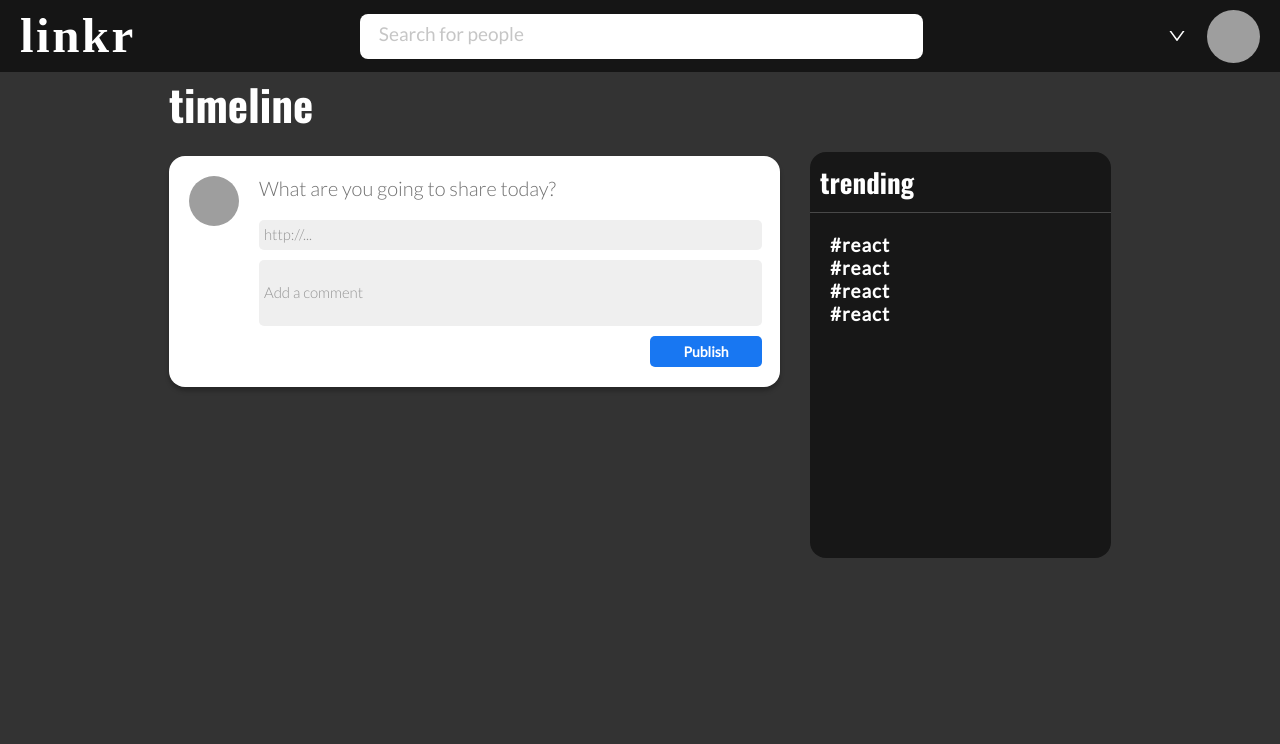
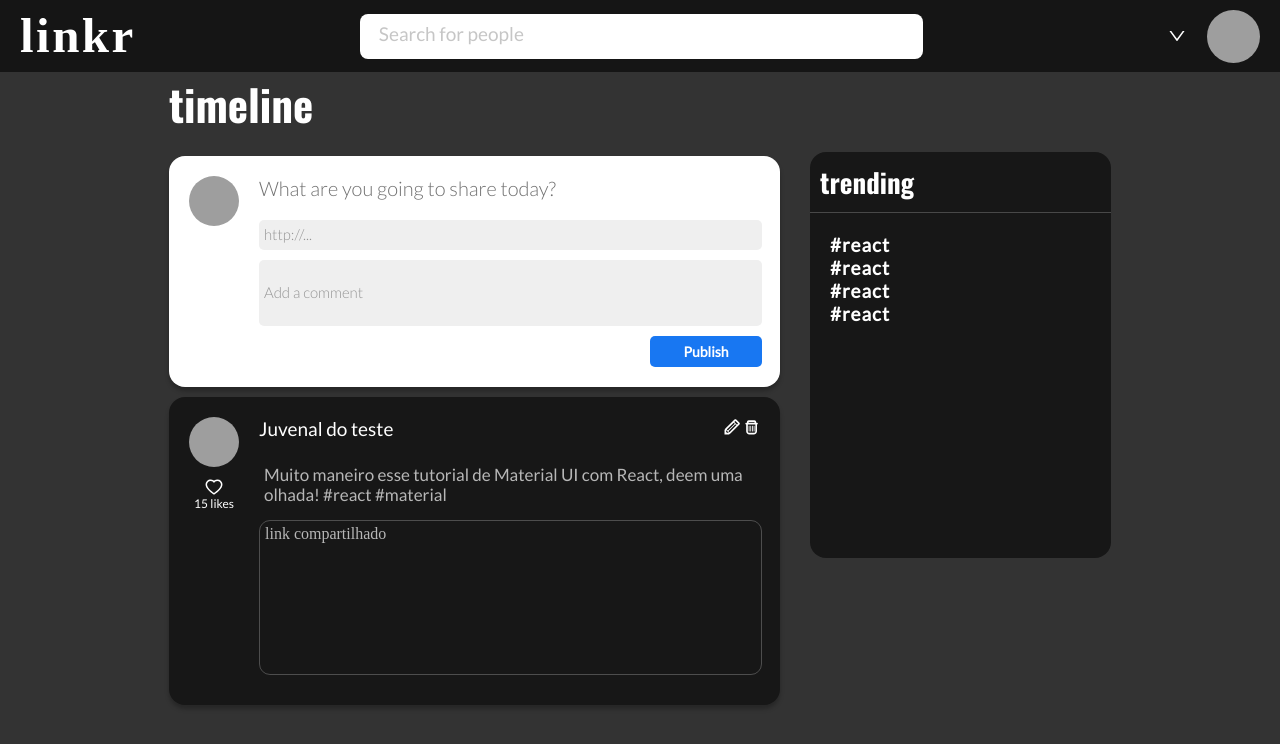
Before and after one commit to Vinicius-Pedroso/Linkr-FrontEnd, a React (Create React App) app: page /timeline in a window 1280 px wide. Shown: the top 744 px of the page. Built offline with nearby package versions, Linux system fonts and the light colour scheme; grey boxes are pictures that could not be loaded.

Commit message:
feat: layout incluido posts, TL finalizada

```diff
--- /dev/null
+++ b/src/components/Posts.js
@@ -0,0 +1,121 @@
+import teste from "../assets/img.jpg";
+import styled from "styled-components";
+import { AiOutlineHeart } from "react-icons/ai";
+import { TiPencil, TiTrash } from "react-icons/ti";
+
+export default function Posts() {
+  return (
+    <ContainerPost>
+      <ContainerLikes>
+        <UserImage src={teste} />
+        <AiOutlineHeart
+          size={20}
+          style={{ color: "#ffffff", marginRight: "20px" }}
+        />
+        <p>15 likes</p>
+      </ContainerLikes>
+      <Container>
+        <div>
+          <UserName>Juvenal do teste</UserName>
+          <Icons>
+            <TiPencil
+            size={20}
+            style={{ color: "#ffffff" }}
+            />
+            <TiTrash
+            size={20}
+            style={{ color: "#ffffff" }}
+            />
+          </Icons>
+        </div>
+        <Comment>
+          Muito maneiro esse tutorial de Material UI com React, deem uma olhada!
+          #react #material
+        </Comment>
+        <ShareLink>link compartilhado</ShareLink>
+      </Container>
+    </ContainerPost>
+  );
+}
+
+const ContainerPost = styled.div`
+  width: 611px;
+  display: flex;
+  flex-direction: row;
+  align-items: center;
+  background-color: #171717;
+  border-radius: 16px;
+  padding: 20px;
+  box-shadow: 0px 4px 4px rgba(0, 0, 0, 0.25);
+  margin: 10px 0 10px 0;
+`;
+
+const ContainerLikes = styled.div`
+  display: flex;
+  flex-direction: column;
+  align-items: center;
+  align-self: flex-start;
+
+  p {
+    font-family: "Lato";
+    font-style: normal;
+    font-weight: 400;
+    font-size: 12px;
+    line-height: 13px;
+    color: #ffffff;
+    margin-right: 20px;
+  }
+`;
+
+const UserImage = styled.img`
+  width: 50px;
+  height: 50px;
+  border-radius: 50%;
+  margin: 0 20px 10px 0;
+`;
+
+const Container = styled.div`
+  display: flex;
+  flex-direction: column;
+
+  div {
+    display: flex;
+    justify-content: space-between;
+  }
+`;
+
+const Icons = styled.div``;
+
+const UserName = styled.p`
+  font-family: "Lato";
+  font-style: normal;
+  font-weight: 400;
+  font-size: 19px;
+  line-height: 23px;
+  color: #ffffff;
+  margin-bottom: 20px;
+`;
+
+const Comment = styled.div`
+  width: 503px;
+  padding: 5px;
+  margin-bottom: 10px;
+
+  font-family: "Lato";
+  font-style: normal;
+  font-weight: 400;
+  font-size: 17px;
+  line-height: 20px;
+
+  color: #b7b7b7;
+`;
+
+const ShareLink = styled.div`
+  width: 503px;
+  min-height: 155px;
+  border: 1px solid #4d4d4d;
+  border-radius: 11px;
+  padding: 5px;
+  margin-bottom: 10px;
+  color: #b7b7b7;
+`;
--- a/src/pages/Timeline.js
+++ b/src/pages/Timeline.js
@@ -3,6 +3,7 @@ import React from "react";
 import styled from "styled-components";
 import SideBar from "../components/SideBar";
 import Post from "../components/Post";
+import Posts from "../components/Posts";
 
 export default function Timeline() {
   return (
@@ -12,6 +13,7 @@ export default function Timeline() {
         <Feed>
           <TL>timeline</TL>
           <Post />
+          <Posts/>
         </Feed>
         <SideBar />
       </Container>
@@ -28,7 +30,7 @@ const Container = styled.div`
 `;
 
 const Feed = styled.div`
-  /* background-color: red; */
+
 `;
 const TL = styled.p`
   font-family: "Oswald";
```
